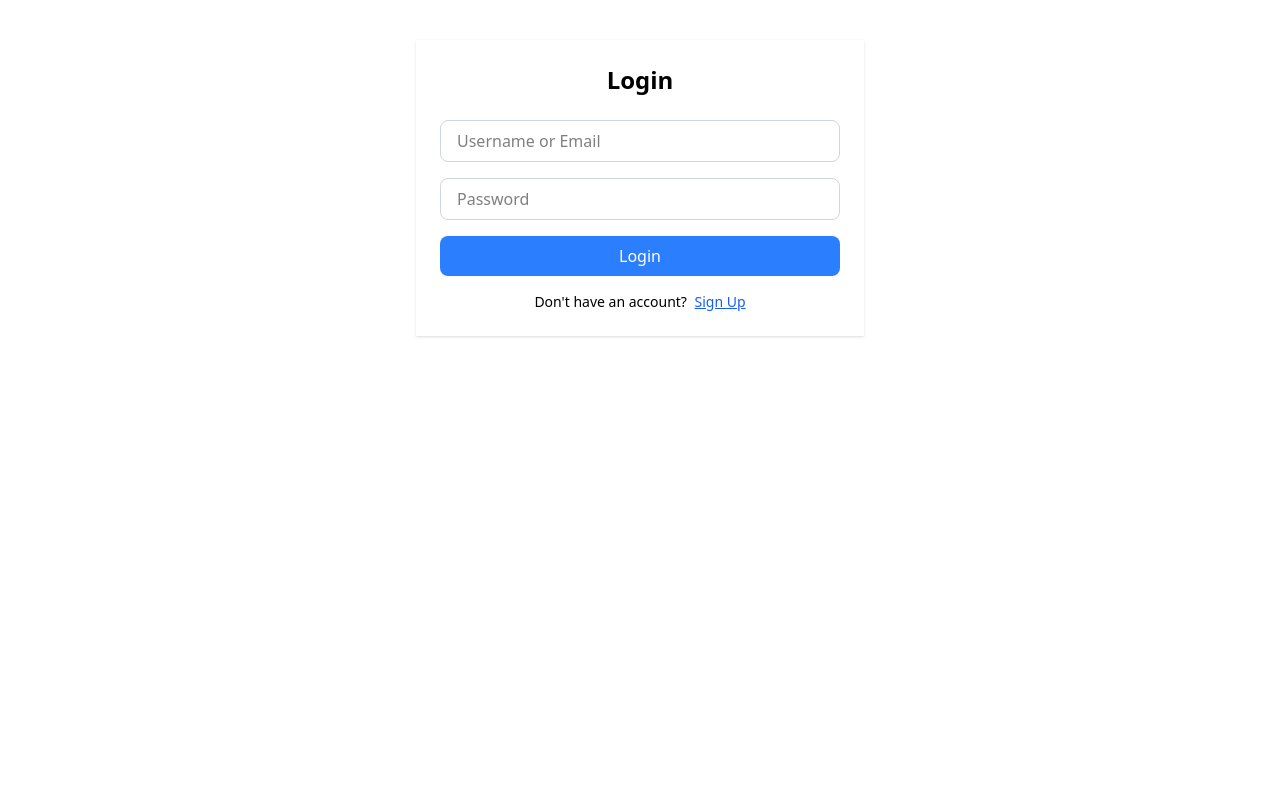
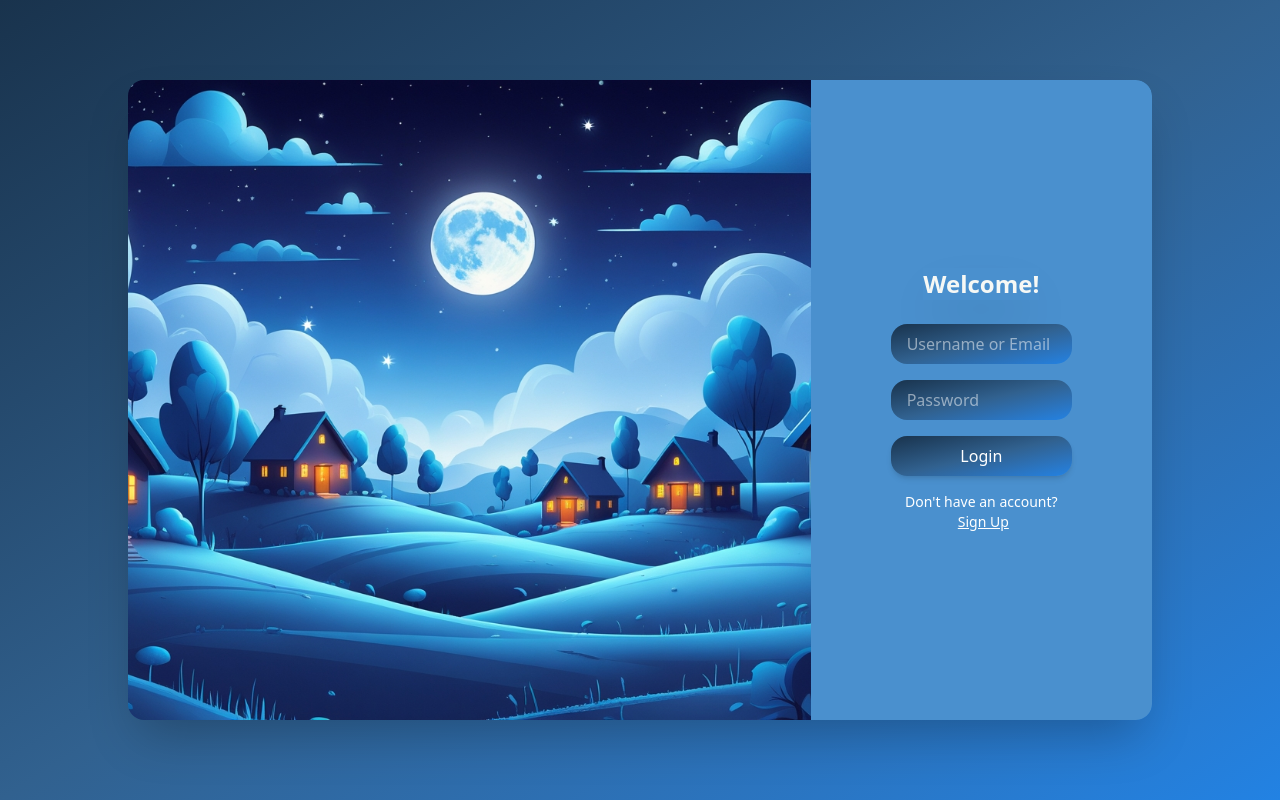
Before and after one commit to Rakib9891/Social-Media-App, a React (Vite) app: page / in a window 1280 px wide. Built offline with nearby package versions, Linux system fonts and the light colour scheme.

Commit message:
Lots of changes hehe

```diff
--- a/src/components/Navbar.jsx
+++ b/src/components/Navbar.jsx
@@ -7,14 +7,20 @@ function Navbar() {
 
   return (
     <header className="flex justify-between items-center px-2 py-1 bg-white shadow">
+
       <NavLink to="/" className={'logo text-xl font-bold'}>
         <p className="text-blue-500">My App</p>
       </NavLink>
+
     <nav className="flex space-x-6 text-sm font-medium text-gray-700">
       <NavLink to="/" className={({isActive})=> `nav-link ${isActive?'text-sky-500':'text-black'}`}>Home</NavLink>
-      <NavLink to="/login" className={({isActive})=> `nav-link ${isActive?'text-sky-500':'text-black'}`}>Login</NavLink>
+
+      {/* <NavLink to="/login" className={({isActive})=> `nav-link ${isActive?'text-sky-500':'text-black'}`}>Login</NavLink> */}
+
       <NavLink to="/signup" className={({isActive})=> `nav-link ${isActive?'text-sky-500':'text-black'}`}>Signup</NavLink>
+
       <NavLink to="/profile/" className={({isActive})=> `nav-link ${isActive?'text-sky-500':'text-black'}`}>Profile</NavLink>
+
       <NavLink to="/create" className={({isActive})=> `nav-link ${isActive?'text-sky-500':'text-black'}`}>Create Post</NavLink>
     </nav>
     </header>
--- a/src/index.css
+++ b/src/index.css
@@ -6,7 +6,7 @@
     @apply hover:text-blue-500
 }
 .input{
-    @apply w-full px-4 py-2 border border-gray-300 rounded-lg focus:outline-none focus:ring-2 focus:ring-blue-400
+    @apply w-full px-4 py-2 rounded-2xl focus:outline-none
 }
 .textarea {
   width: 100%; /* Occupy full width of parent */
--- a/src/pages/CreatePost.jsx
+++ b/src/pages/CreatePost.jsx
@@ -44,6 +44,7 @@ function CreatePost() {
         "username": currentUser.username,
         "content": caption,
         "image": newImage,
+        "profilePic": currentUser.profilePic || null,
       }
 
     const updatedPost = [ newPost, ...prevPost]
--- a/src/pages/Login.jsx
+++ b/src/pages/Login.jsx
@@ -1,56 +1,91 @@
-import React, { useState } from 'react'
-import { useNavigate } from 'react-router-dom';
+import React, { useState } from "react";
+import { Link, useNavigate } from "react-router-dom";
+import loginBg from "../assets/login_bg.jpg";
 
 function Login({ setCurrentUser }) {
   const navigate = useNavigate();
-  const [formData, setFormData] = useState({email: "", password: ""});
+  const [formData, setFormData] = useState({ email: "", password: "" });
 
   const handleChange = (e) => {
     const name = e.target.name;
     const value = e.target.value;
-    setFormData(prevData => ({ ...prevData, [name]: value }));
-  }
+    setFormData((prevData) => ({ ...prevData, [name]: value }));
+  };
 
   const handleSub = (e) => {
     e.preventDefault();
 
-    const users = JSON.parse(localStorage.getItem('users')) || [];
+    const users = JSON.parse(localStorage.getItem("users")) || [];
 
     const matchedUser = users.find(
-      user =>
-        user.email === formData.email &&
-      user.password === formData.password
-    )
+      (user) =>
+        user.email === formData.email && user.password === formData.password
+    );
 
-    if (matchedUser){
-      localStorage.setItem("currentUser", JSON.stringify(matchedUser))
-      setCurrentUser(matchedUser)
-      navigate("/")
+    if (matchedUser) {
+      localStorage.setItem("currentUser", JSON.stringify(matchedUser));
+      setCurrentUser(matchedUser);
+      navigate("/");
+    } else {
+      alert("Invail Username or Password");
+      return;
     }
-    else{
-      alert("Invail Username or Password")
-      return
-    }
-  }
+  };
   return (
-    <div className=' max-w-md mx-auto mt-10 p-6 bg-white shadow'>
-      <h2 className='text-2xl font-bold mb-6 text-center'>Login</h2>
-      <form onSubmit={handleSub}className='flex flex-col gap-4'>
+    <div className="flex items-center justify-center h-dvh w-dvw  bg-gradient-to-br from-[#19334d] via-[#31618f] to-[#2282e3]">
 
-          <input type="email" name="email" placeholder='Username or Email' value={formData.email} onChange={handleChange} required
-          className='input'
-          />
+      <div className="flex h-[80vh] w-[80vw] shadow-2xl rounded-2xl overflow-hidden">
 
+        <div
+          style={{ backgroundImage: `url(${loginBg})` }}
+          className="w-2/3 bg-cover bg-center bg-no-repeat"
+        ></div>
 
-          <input type="password" name="password" placeholder='Password' value={formData.password} onChange={handleChange} required
-          className='input'
-          />
+        <div className=" bg-[#4a90ce] p-20  w-1/3 backdrop-blur-xl flex flex-col justify-center items-center text-white">
 
-        <button className='bg-blue-500 text-white py-2 px-4 hover:bg-blue-600 rounded-lg transition' type="submit">Login</button>
-      </form>
-      <p className='mt-4 text-center text-sm'>Don't have an account?  <a className='text-blue-600 underline ml-1' href="/signup">Sign Up</a></p>
+          <h2 className="text-2xl font-bold mb-6 text-center text-[#f6f8f5] shadow-2xl">
+            Welcome!
+          </h2>
+          <form onSubmit={handleSub} className="flex flex-col gap-4">
+            <input
+              type="email"
+              name="email"
+              placeholder="Username or Email"
+              value={formData.email}
+              onChange={handleChange}
+              required
+              className="input bg-gradient-to-br from-[#19334d] via-[#31618f] to-[#2282e3]"
+            />
+
+            <input
+              type="password"
+              name="password"
+              placeholder="Password"
+              value={formData.password}
+              onChange={handleChange}
+              required
+              className="input bg-gradient-to-br from-[#19334d] via-[#31618f] to-[#2282e3] "
+            />
+
+            <button
+              className="bg-gradient-to-br from-[#19334d] via-[#31618f] to-[#2282e3] text-white py-2 px-4 hover:bg-[#19334d]  rounded-2xl transition shadow-md"
+              type="submit"
+            >
+              Login
+            </button>
+          </form>
+          <p className="mt-4 text-center text-sm">
+            Don't have an account?{" "}
+
+            <Link className="underline  ml-1" to="/signup">
+              Sign Up
+            </Link>
+
+          </p>
+        </div>
+      </div>
     </div>
-  )
+  );
 }
 
 export default Login;
--- a/src/pages/Profile.jsx
+++ b/src/pages/Profile.jsx
@@ -1,10 +1,26 @@
 import React, { use, useState, useRef, useEffect } from 'react'
 import defaultImg from '../assets/user.png'
-import { useNavigate } from 'react-router-dom';
-function Profile() {
-  const user = JSON.parse(localStorage.getItem('currentUser'));
-  const allPosts = JSON.parse(localStorage.getItem('PostUpload')) || [];
-  const userPost = allPosts.filter(post => post.username === user.username);
+import { useNavigate, useParams } from 'react-router-dom';
+function Profile({ isCurrentUser = false }) {
+  const {username} = useParams()
+  const users = JSON.parse(localStorage.getItem("users") || [])
+  const curUser = JSON.parse(localStorage.getItem("currentUser"));
+
+
+  const profileUsername = isCurrentUser? curUser?.username : username;
+
+  // Find the user from the list using the username from URL
+  const user =users.find(u => u.username === profileUsername)
+
+  // show only posts from this user
+  const allPosts = JSON.parse(localStorage.getItem("PostUpload")) || []
+  const userPost = allPosts.filter(post => post.username === user?.username)
+
+  if (!user) return <p>User not found</p>;
+
+
+
+
   const [edit, setEdit] = useState(false)
   const nav = useNavigate();
 
@@ -16,13 +32,25 @@ function Profile() {
   }
 
   // adding hooks
-  const[profilePic, setProfilePic] = useState(() => localStorage.getItem("profilePic") || null)
+  const[profilePic, setProfilePic] = useState(() => user?.profilePic|| null)
   const fileInputRef = useRef(null);
 
   // to remove
 
   const handleRemove = () => {
-    localStorage.removeItem("profilePic")
+    const updatedUsers = users.map(u => {
+      if(u.email === user.email){
+        const {profilePic, ...rest} = u;
+        return rest
+      }
+      return u;
+    })
+    localStorage.setItem("users", JSON.stringify(updatedUsers))
+
+    const updatedCurrentUser = {...user};
+    delete updatedCurrentUser.profilePic;
+    localStorage.setItem("currentUser", JSON.stringify(updatedCurrentUser))
+
     setProfilePic(null);
     setEdit(false)
   };
@@ -43,14 +71,27 @@ function Profile() {
     reader.onload = () => {
       const base64 = reader.result;
       setProfilePic(base64);
-      localStorage.setItem("profilePic", base64)
+
+      // save to users array
+
+      const updatedUser = users.map( u => {
+      if (u.email === user.email){
+          return {...u, profilePic: base64};
+        }
+        return u;
+      })
+      localStorage.setItem("users", JSON.stringify(updatedUser));
+
+      const updatedCurrentUser = {...user, profilePic: base64};
+      localStorage.setItem("currentUser", JSON.stringify(updatedCurrentUser))
     }
 
     // for preveiw image
     reader.readAsDataURL(file);
 
     // to prevent memory leak
-    useEffect(() => {
+  }
+      useEffect(() => {
       return () => {
         if(fileInputRef.current){
           fileInputRef.current.value = null;
@@ -58,10 +99,6 @@ function Profile() {
       };
 
     }, []);
-
-
-
-  }
   return (
     <div className='max-w-2xl min-h-dvh mx-auto mt-10 p-6 bg-white shadow-xl flex flex-col justify- items-center'>
 
@@ -69,7 +106,7 @@ function Profile() {
         onClick={handleLogout}
         className='hover:text-white relative flex items-center justify-center left-66 bottom-2 rounded-full border-red-500 hover:shadow hover:border-2 shadow-red-600 w-10 h-10 hover:bg-red-500'><i className="fa-solid fa-arrow-right-from-bracket text-xl"></i></button>
 
-      <h2 className='text-2xl font-bold text-center mb-4'>My Profile</h2>
+      <h2 className='text-2xl font-bold text-center mb-4'>{user.username}</h2>
 
       <img
         onClick={() => setEdit(!edit)}
--- a/src/pages/Signup.jsx
+++ b/src/pages/Signup.jsx
@@ -1,19 +1,20 @@
-import React, { useState } from 'react'
-import { Link, useNavigate } from 'react-router-dom';
+import React, { useState } from "react";
+import { Link, useNavigate } from "react-router-dom";
+import loginBg from "../assets/login_bg.jpg";
 
 function Signup({ setCurrentUser }) {
   const navigate = useNavigate();
   const [formData, setFormData] = useState({
     username: "",
     email: "",
-    password: ""
+    password: "",
   });
 
   const handleChange = (e) => {
     const name = e.target.name;
     const value = e.target.value;
-    setFormData(prevData => ({...prevData, [name]: value}))
-  }
+    setFormData((prevData) => ({ ...prevData, [name]: value }));
+  };
 
   const handleSub = (e) => {
     e.preventDefault();
@@ -22,36 +23,88 @@ function Signup({ setCurrentUser }) {
     const users = JSON.parse(localStorage.getItem("users")) || [];
     // check if already exists
 
-    const userExists = users.find(u => u.email === formData.email)
-    if (userExists){
-      alert("This email already has an account ")
+    const userExists = users.find((u) => u.email === formData.email);
+    if (userExists) {
+      alert("This email already has an account ");
       return;
     }
 
     // adding user to arry
     const allUserList = [...users, formData];
-    localStorage.setItem("users", JSON.stringify(allUserList))
+    localStorage.setItem("users", JSON.stringify(allUserList));
 
     // setting current user (login)
-    localStorage.setItem("currentUser", JSON.stringify(formData))
-    setCurrentUser(formData)
-    navigate("/")
-  }
+    localStorage.setItem("currentUser", JSON.stringify(formData));
+    setCurrentUser(formData);
+    navigate("/");
+  };
 
   return (
-    <div className='max-w-md mx-auto mt-10 p-6 bg-white shadow'>
-      <h2 className='text-center font-bold text-2xl mb-6'>Sign Up</h2>
-      <form className='flex flex-col gap-4' onSubmit={handleSub}>
-        <input type="text" name="username" value={formData.username} onChange={handleChange} placeholder='Username' required className='input'/>
+    <div className="flex items-center justify-center h-dvh w-dvw  bg-gradient-to-br from-[#19334d] via-[#31618f] to-[#2282e3]">
 
-        <input type="email" name="email" value={formData.email} onChange={handleChange} placeholder='Email' required className='input'/>
+      <div className="flex h-[80vh] w-[80vw] shadow-2xl rounded-2xl overflow-hidden">
 
-        <input type="password" name="password" value={formData.password} onChange={handleChange} placeholder='Password' required className='input'/>
-        <button className='bg-blue-500 hover:bg-blue-600 py-2 px-4 text-white rounded-lg transition' type="submit">Sign Up</button>
-      </form>
-      <p className='mt-6 text-center text-sm'>Already have an account? <Link className='underline text-blue-600 ml-1' to="/login">Login</Link></p>
+        <div
+          style={{ backgroundImage: `url(${loginBg})` }}
+          className="w-2/3 bg-cover bg-center bg-no-repeat"
+        ></div>
+
+        <div className=" bg-[#4a90ce] p-20  w-1/3 backdrop-blur-xl flex flex-col justify-center items-center text-white">
+
+          <h2 className="text-2xl font-bold mb-6 text-center text-[#f6f8f5] shadow-2xl">
+            Sign Up
+          </h2>
+          <form className="flex flex-col gap-4" onSubmit={handleSub}>
+            <input
+              type="text"
+              name="username"
+              value={formData.username}
+              onChange={handleChange}
+              placeholder="Username"
+              required
+              className="input bg-gradient-to-br from-[#19334d] via-[#31618f] to-[#2282e3]"
+            />
+
+            <input
+              type="email"
+              name="email"
+              value={formData.email}
+              onChange={handleChange}
+              placeholder="Email"
+              required
+              className="input bg-gradient-to-br from-[#19334d] via-[#31618f] to-[#2282e3]"
+            />
+
+            <input
+              type="password"
+              name="password"
+              value={formData.password}
+              onChange={handleChange}
+              placeholder="Password"
+              required
+              className="input bg-gradient-to-br from-[#19334d] via-[#31618f] to-[#2282e3]"
+            />
+            <button
+              className="bg-gradient-to-br from-[#19334d] via-[#31618f] to-[#2282e3] text-white py-2 px-4 hover:bg-[#19334d]  rounded-2xl transition shadow-md"
+              type="submit"
+            >
+              Sign Up
+            </button>
+
+          </form>
+
+          <p className="mt-6 text-center text-sm">
+            Already have an account?{" "}
+
+            <Link className="underline text-blue-600 ml-1" to="/login">
+              Login
+            </Link>
+          </p>
+
+        </div>
+      </div>
     </div>
-  )
+  );
 }
 
 export default Signup;
```
Also changed, not shown: src/App.jsx (+7 -1 lines), src/components/Post.jsx (+103 -43 lines), src/assets/login_bg.jpg (added).
